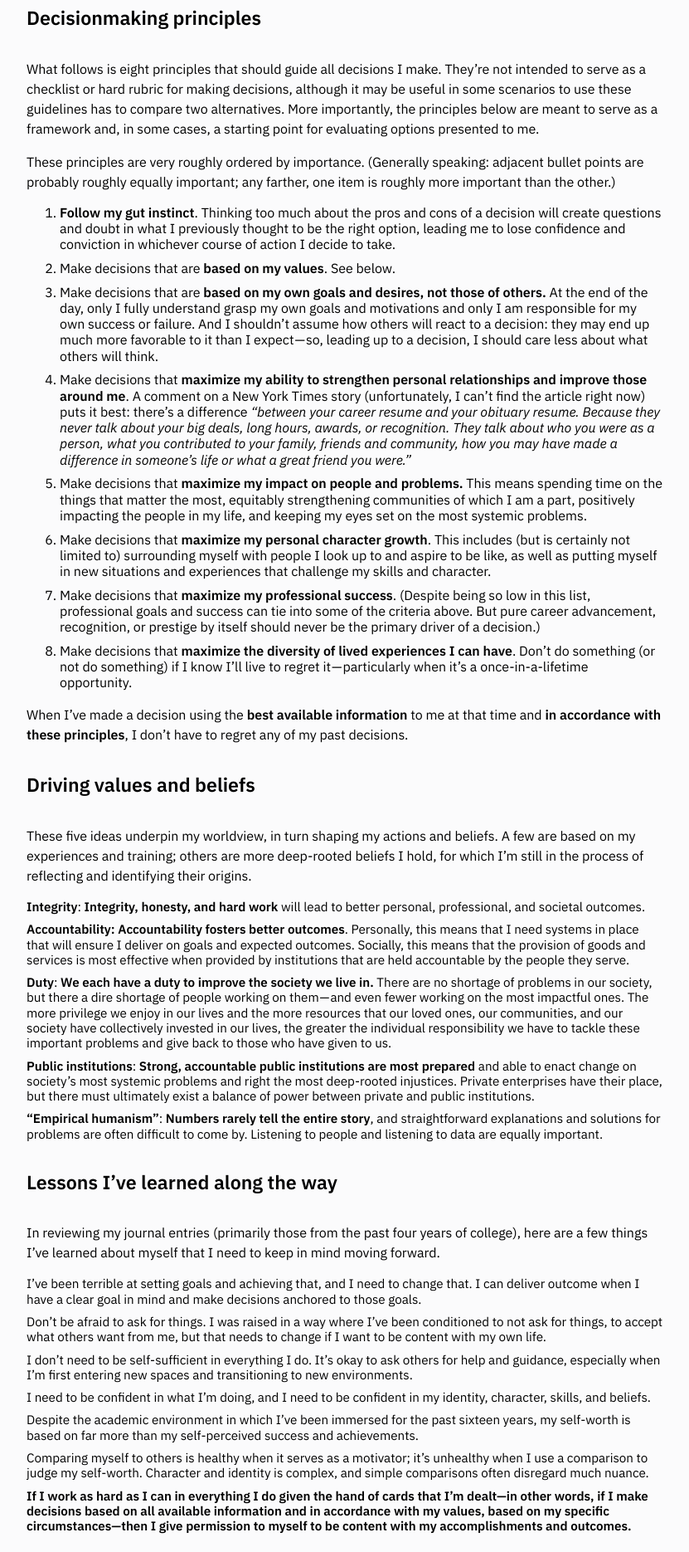
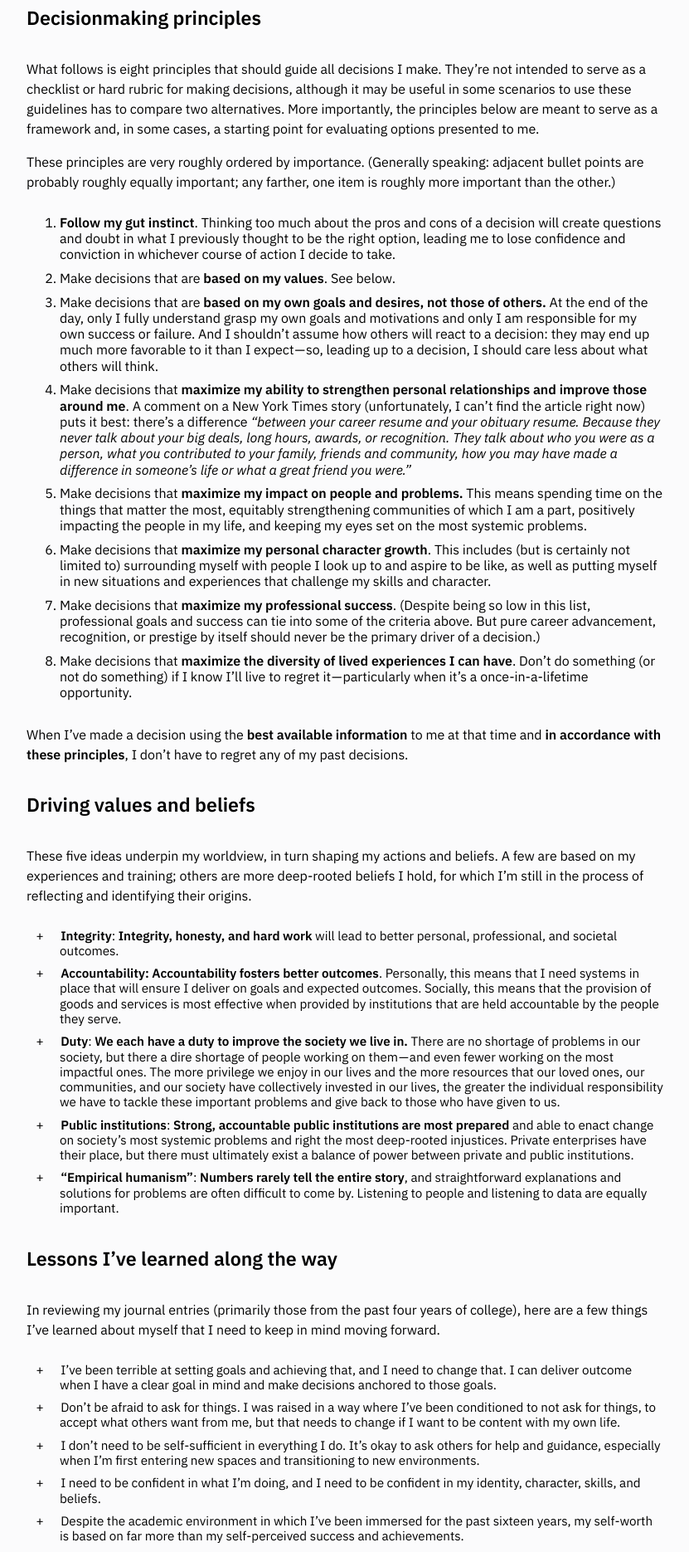
Before and after one commit to iamdanzhao/iamdanzhao.github.io, a Jekyll site: the page built from _posts/2021-01-22-goals-and-values.md, in a window 1280 px wide. Shown: the part 805-2675 px from the top of the page at 83% size, without its empty margins (224-1055 px from the left). Built offline with Jekyll 4.4.1, drawn with Linux system fonts in a browser that asks for light colours.

Commit message:
start fixing blog styles

```diff
--- a/_layouts/blog.html
+++ b/_layouts/blog.html
@@ -12,6 +12,7 @@
         <title>{{ page.title }} / Daniel Zhao</title>
         <script src="https://ajax.googleapis.com/ajax/libs/jquery/3.4.1/jquery.min.js"></script>
         <link href="/styles/main.css" rel="stylesheet">
+        <link href="/styles/blog.css" rel="stylesheet">
         <link rel="preconnect" href="https://fonts.gstatic.com">
         <link href="https://fonts.googleapis.com/css2?family=IBM+Plex+Mono&family=IBM+Plex+Sans+Condensed:ital,wght@0,400;0,600;1,400&family=IBM+Plex+Sans:ital,wght@0,400;0,600;1,400&display=swap" rel="stylesheet">
         <link rel="stylesheet" href="https://cdnjs.cloudflare.com/ajax/libs/font-awesome/4.7.0/css/font-awesome.min.css">
--- /dev/null
+++ b/styles/blog.css
@@ -0,0 +1,18 @@
+ol,
+ul {
+    margin-top: 1.75em;
+    margin-bottom: 1.75em;
+}
+
+ul {
+    padding-left: 40px;
+}
+
+ul li {
+    text-indent: -1.875em;
+}
+
+ul li:before {
+    content: "+";
+    padding-right: 1.35em;
+}
```
Also changed, not shown: old/main-old.css (renamed from styles/main-old.css), old/main-old2.css (renamed from styles/main-old2.css).
